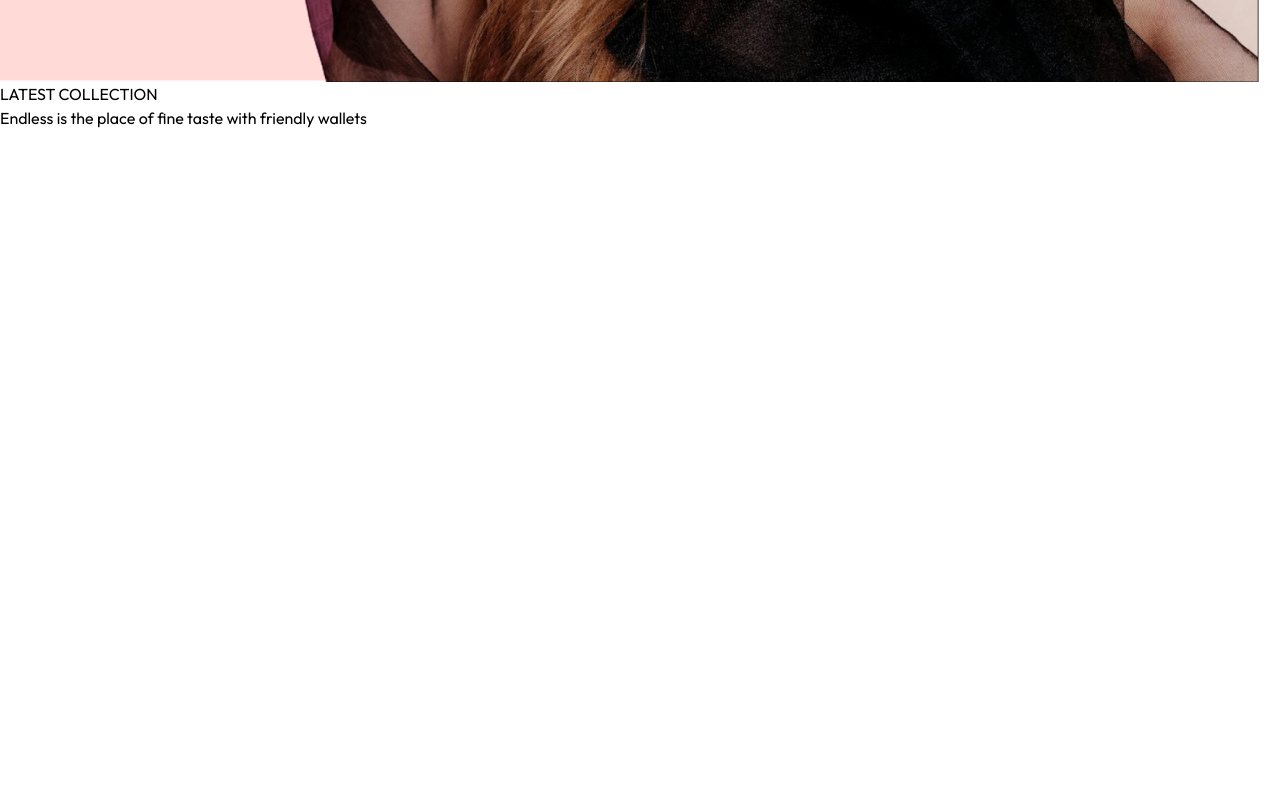
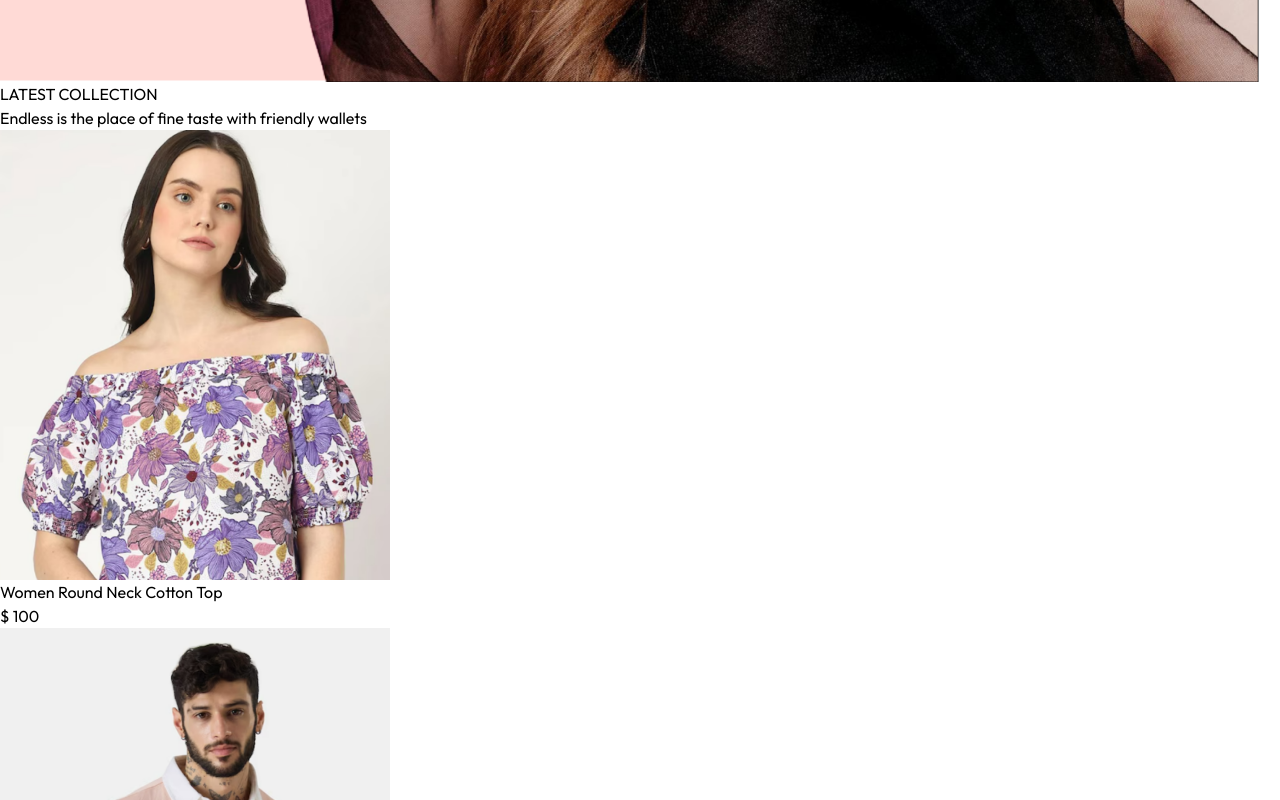
Before and after one commit to Gbemi-Emmanuel/Ecommerce-App, a React (Vite) app in the folder Frontend/: page / in a window 1280 px wide. Shown: the part 1520-2320 px from the top of the page. Before the commit the page ends 1650 px from the top, so only its background shows below. Built offline with nearby package versions, Linux system fonts and the light colour scheme.

Commit message:
Products added

```diff
--- a/Frontend/src/components/Hero.jsx
+++ b/Frontend/src/components/Hero.jsx
@@ -3,7 +3,7 @@ import { assets } from '../assets/assets'
 
 const Hero = () => {
   return (
-    <div className='flex flex-col sm:flex-row border border-gray-400'>
+    <div className='flex flex-col sm:flex-row border border-gray-400 mt-4'>
       {/* Hero Left Side */}
       <div className="w-full sm:w-1/2 flex items-center justify-center py-10 sm:py-0">
             <div className='text-[#414141]'>
--- a/Frontend/src/components/LatestCollection.jsx
+++ b/Frontend/src/components/LatestCollection.jsx
@@ -1,29 +1,36 @@
 import React, { useContext, useEffect, useState } from 'react'
 import { ShopContext } from '../context/ShopContext'
 import Title from './Title';
+import ProductItem from './ProductItem';
 
 const LatestCollection = () => {
 
     const { products } = useContext(ShopContext);
-    const {latestProducts, setLatestProducts} = useState([]);
-
-    // useEffect(() => {
-    //     setLatestProducts(products.slice(0,10))
-    // },[])
+    const [latestProducts, setLatestProducts] = useState([]);
 
 
+    useEffect(() => {
+        setLatestProducts(products.slice(0,10))
+    },[])
+
+    console.log(latestProducts);
   return (
     <div className='my-10'>
-        <div className='text-center py-8 text-3xl'>
+        <div className='text-center py-8 text-2xl sm:text-3xl'>
             <Title text1={'LATEST'} text2={'COLLECTION'} />
             <p className='w-3/4 m-auto text-xs sm:text-sm md:text-base text-gray-600'>
             Endless is the place of fine taste with friendly wallets
             </p>
         </div>
 
+
         {/* Rendering Products */}
-        <div className='grid grid-cols-2 sm:grid-cols-3 md:grid-cols-4 gap-4 gap-y-6'>
-
+        <div className='grid grid-cols-2 sm:grid-cols-3 md:grid-cols-4 lg:grid-cols-5 gap-4 gap-y-6'>
+          {
+            latestProducts.map((item,index) => (
+                <ProductItem key={index} id={item._id} image={item.image} name={item.name} price={item.price} />
+            ))
+          }
         </div>
     </div>
   )
--- a/Frontend/src/components/ProductItem.jsx
+++ b/Frontend/src/components/ProductItem.jsx
@@ -1,20 +1,20 @@
 import React, { useContext } from 'react'
 import { ShopContext } from '../context/ShopContext'
-import {link} from 'react-router-dom'
+import {Link} from 'react-router-dom'
 
 const ProductItem = ({id, image, name, price}) => {
 
-    const {currency} =useContext(ShopContext);
+    const {currency} = useContext(ShopContext);
 
 
   return (
-    <link className='text-gray-700 cursor-pointer' to={`/product/${id}`}>
+    <Link className='text-gray-700 cursor-pointer' to={`/product/${id}`}>
         <div className='overflow-hidden'>
             <img className='hover:scale-110 transition ease-in-out' src={image[0]} alt="" />
         </div>
         <p className='pt-3 pd-1 text-sm'>{name}</p>
         <p className='text-sm font-medium'>{currency} {price}</p>
-    </link>
+    </Link>
   )
 }
 
```
